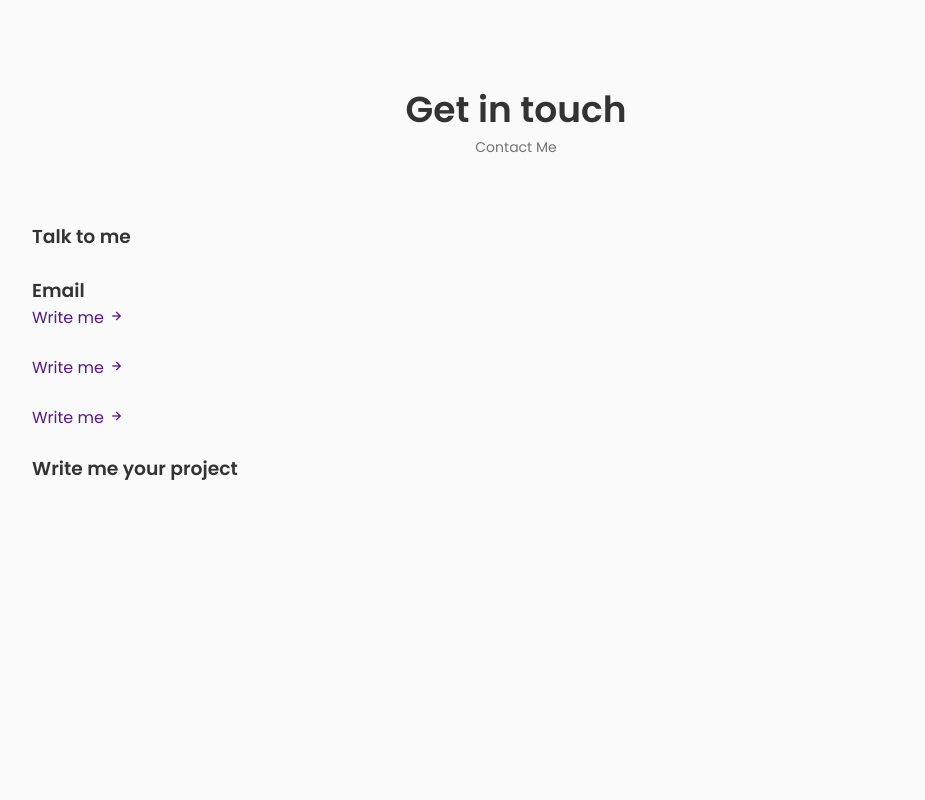
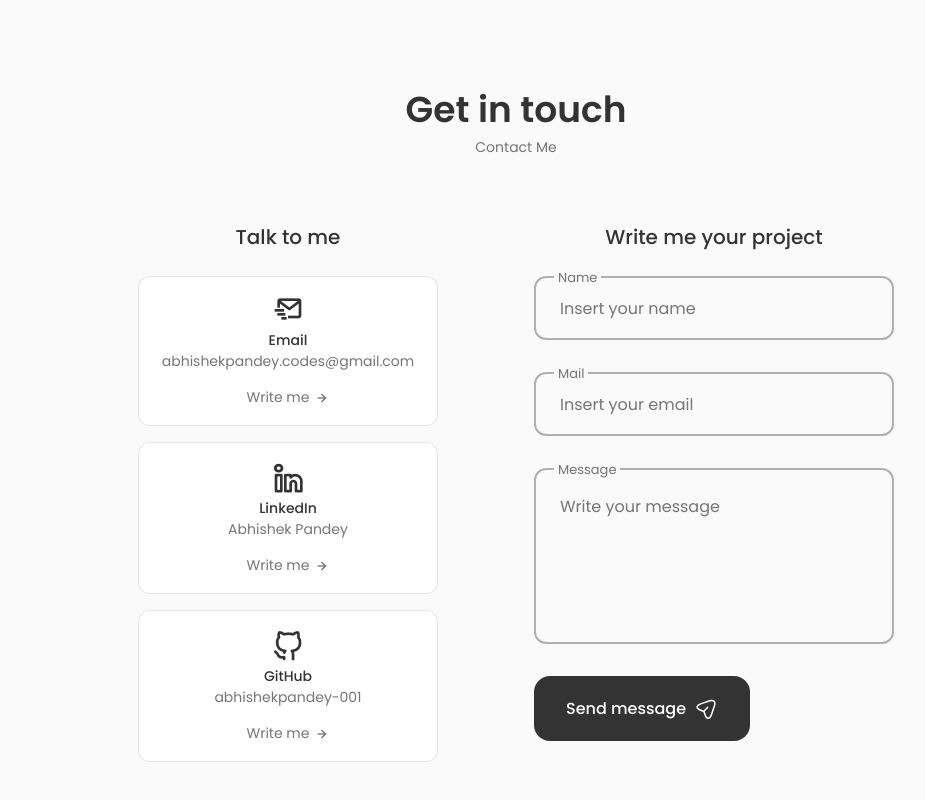
Before and after one commit to abhishekpandey-001/Portfolio, a React (Vite) app: page / in a window 1280 px wide. Shown: the part 1998-2798 px from the top of the page, without its empty margins (124-1049 px from the left). Before the commit the page ends 2513 px from the top, so only its background shows below. Built offline with nearby package versions, Linux system fonts and the light colour scheme.

Commit message:
Created contact section

```diff
--- a/src/Components/contact/Contact.jsx
+++ b/src/Components/contact/Contact.jsx
@@ -1,7 +1,8 @@
 import React from "react";
+import "./contact.css";
 
-const Contact = ()=>{
-    return(
+const Contact = () => {
+    return (
         <section className="contact section" id="contact">
             <h2 className="section__title">Get in touch</h2>
             <span className="section__subtitle">Contact Me</span>
@@ -12,32 +13,33 @@
 
                     <div className="contact__info">
                         <div className="contact__card">
-                            <i className="bx bx contact__card-icon"></i>
+                            <i className="bx bx-mail-send contact__card-icon"></i>
 
                             <h3 className="contact__card-title">Email</h3>
-                            <span className="contact__card-data"></span>
+                            <span className="contact__card-data">abhishekpandey.codes@gmail.com</span>
 
-                            <a href="" className="contact__button">Write me {" "}
+                            <a href="mailto:abhishekpandey.codes@gmail.com" className="contact__button">Write me {" "}
                                 <i className="bx bx-right-arrow-alt contact__button-icon"></i></a>
                         </div>
 
-                         <div className="contact__card">
-                            <i className="bx bx contact__card-icon"></i>
+                        <div className="contact__card">
+                            <i className="bx uil-linkedin-alt contact__card-icon"></i>
 
-                            <h3 className="contact__card-title"></h3>
-                            <span className="contact__card-data"></span>
+                            <h3 className="contact__card-title">LinkedIn</h3>
+                            <span className="contact__card-data">Abhishek Pandey</span>
 
-                            <a href="" className="contact__button">Write me {" "}
+                            <a href="https://www.linkedin.com/in/abhishek-pandey001/" className="contact__button">Write me {" "}
                                 <i className="bx bx-right-arrow-alt contact__button-icon"></i></a>
                         </div>
 
-                         <div className="contact__card">
+                        <div className="contact__card">
                             <i className="bx bx contact__card-icon"></i>
+                            <i className="bx uil-github-alt contact__card-icon"></i>
 
-                            <h3 className="contact__card-title"></h3>
-                            <span className="contact__card-data"></span>
+                            <h3 className="contact__card-title">GitHub</h3>
+                            <span className="contact__card-data">abhishekpandey-001</span>
 
-                            <a href="" className="contact__button">Write me {" "}
+                            <a href="https://github.com/abhishekpandey-001" className="contact__button">Write me {" "}
                                 <i className="bx bx-right-arrow-alt contact__button-icon"></i></a>
                         </div>
                     </div>
@@ -45,6 +47,45 @@
 
                 <div className="contact__content">
                     <h3 className="contact__title">Write me your project</h3>
+
+                    <form className="contact__form">
+                        <div className="contact__form-div">
+                            <label className="contact__form-tag">Name</label>
+                            <input type="text" name="name" className="contact__form-input" placeholder="Insert your name" />
+                        </div>
+
+                        <div className="contact__form-div">
+                            <label className="contact__form-tag">Mail</label>
+                            <input type="email" name="email" className="contact__form-input" placeholder="Insert your email" />
+                        </div>
+
+                        <div className="contact__form-div contact__form-area">
+                            <label className="contact__form-tag">Message</label>
+                            <textarea name="project" cols="30" rows="10" className="contact__form-input" placeholder="Write your message"></textarea>
+
+                        </div>
+
+                        <button className="button button--flex">
+                            Send message
+                            <svg
+                                className="button__icon"
+                                xmlns="http://www.w3.org/2000/svg"
+                                width="24"
+                                height="24"
+                                viewBox="0 0 24 24"
+                                fill="none"
+                            >
+                                <path
+                                    d="M14.2199 21.9352C13.0399 21.9352 11.3699 21.1052 10.0499 17.1352L9.32988 14.9752L7.16988 14.2552C3.20988 12.9352 2.37988 11.2652 2.37988 10.0852C2.37988 8.91525 3.20988 7.23525 7.16988 5.90525L15.6599 3.07525C17.7799 2.36525 19.5499 2.57525 20.6399 3.65525C21.7299 4.73525 21.9399 6.51525 21.2299 8.63525L18.3999 17.1252C17.0699 21.1052 15.3999 21.9352 14.2199 21.9352ZM7.63988 7.33525C4.85988 8.26525 3.86988 9.36525 3.86988 10.0852C3.86988 10.8052 4.85988 11.9052 7.63988 12.8252L10.1599 13.6652C10.3799 13.7352 10.5599 13.9152 10.6299 14.1352L11.4699 16.6552C12.3899 19.4352 13.4999 20.4252 14.2199 20.4252C14.9399 20.4252 16.0399 19.4352 16.9699 16.6552L19.7999 8.16525C20.3099 6.62525 20.2199 5.36525 19.5699 4.71525C18.9199 4.06525 17.6599 3.98525 16.1299 4.49525L7.63988 7.33525Z"
+                                    fill="var(--container-color)"
+                                ></path>
+                                <path
+                                    d="M10.11 14.7052C9.92005 14.7052 9.73005 14.6352 9.58005 14.4852C9.29005 14.1952 9.29005 13.7152 9.58005 13.4252L13.16 9.83518C13.45 9.54518 13.93 9.54518 14.22 9.83518C14.51 10.1252 14.51 10.6052 14.22 10.8952L10.64 14.4852C10.5 14.6352 10.3 14.7052 10.11 14.7052Z"
+                                    fill="var(--container-color)"
+                                ></path>
+                            </svg>
+                        </button>
+                    </form>
                 </div>
             </div>
         </section>
--- a/src/Components/contact/contact.css
+++ b/src/Components/contact/contact.css
@@ -0,0 +1,108 @@
+.contact__container {
+    grid-template-columns: repeat(2, max-content);
+    justify-content: center;
+    column-gap: 6rem;
+    padding-bottom: 3rem;
+}
+
+.contact__title {
+    text-align: center;
+    font-size: var(--h3-font-size);
+    font-weight: var(--font-medium);
+    margin-bottom: var(--mb-1-5);
+}
+
+.contact__info {
+    display: grid;
+    row-gap: 1rem;
+    grid-template-columns: 300px;
+}
+
+.contact__card {
+    background-color: var(--container-color);
+    border: 1px solid rgba(0, 0, 0, 0.1);
+    padding: 1rem;
+    border-radius: 0.75rem;
+    text-align: center;
+}
+
+.contact__card-icon {
+    font-size: 2rem;
+    color: var(--title-color);
+    margin-bottom: var(--mb-0-25);
+}
+
+.contact__card-title,
+.contact__card-data {
+    font-size: var(--small-font-size);
+}
+
+.contact__card-title {
+    font-weight: var(--font-medium);
+}
+
+.contact__card-data {
+    display: block;
+    margin-bottom: var(--mb-0-75);
+}
+
+.contact__button {
+    color: var(--text-color);
+    font-size: var(--small-font-size);
+    display: inline-flex;
+    align-items: center;
+    justify-content: center;
+    column-gap: 0.25rem;
+}
+
+.contact__button-icon {
+    font-size: 1rem;
+    transition: 0.3s;
+}
+
+.contact__button:hover .contact__button-icon {
+    transform: translate(0.25rem);
+}
+
+.contact__form {
+    width: 360px;
+}
+
+.contact__form-div {
+    position: relative;
+    margin-bottom: var(--mb-2);
+    height: 4rem;
+}
+
+.contact__form-input {
+    position: absolute;
+    top: 0;
+    left: 0;
+    width: 100%;
+    height: 100%;
+    border: 2px solid rgba(0, 0, 0, 0.3);
+    background: none;
+    color: var(--text-color);
+    outline: none;
+    border-radius: 0.75rem;
+    padding: 1.5rem;
+    z-index: 1;
+}
+
+.contact__form-tag {
+    position: absolute;
+    top: -0.75rem;
+    left: 1.25rem;
+    font-size: var(--smaller-font-size);
+    padding: 0.25rem;
+    background-color: var(--body-color);
+    z-index: 10;
+}
+
+.contact__form-area {
+    height: 11rem;
+}
+
+.contact__form-area textarea {
+    resize: none;
+}
```
